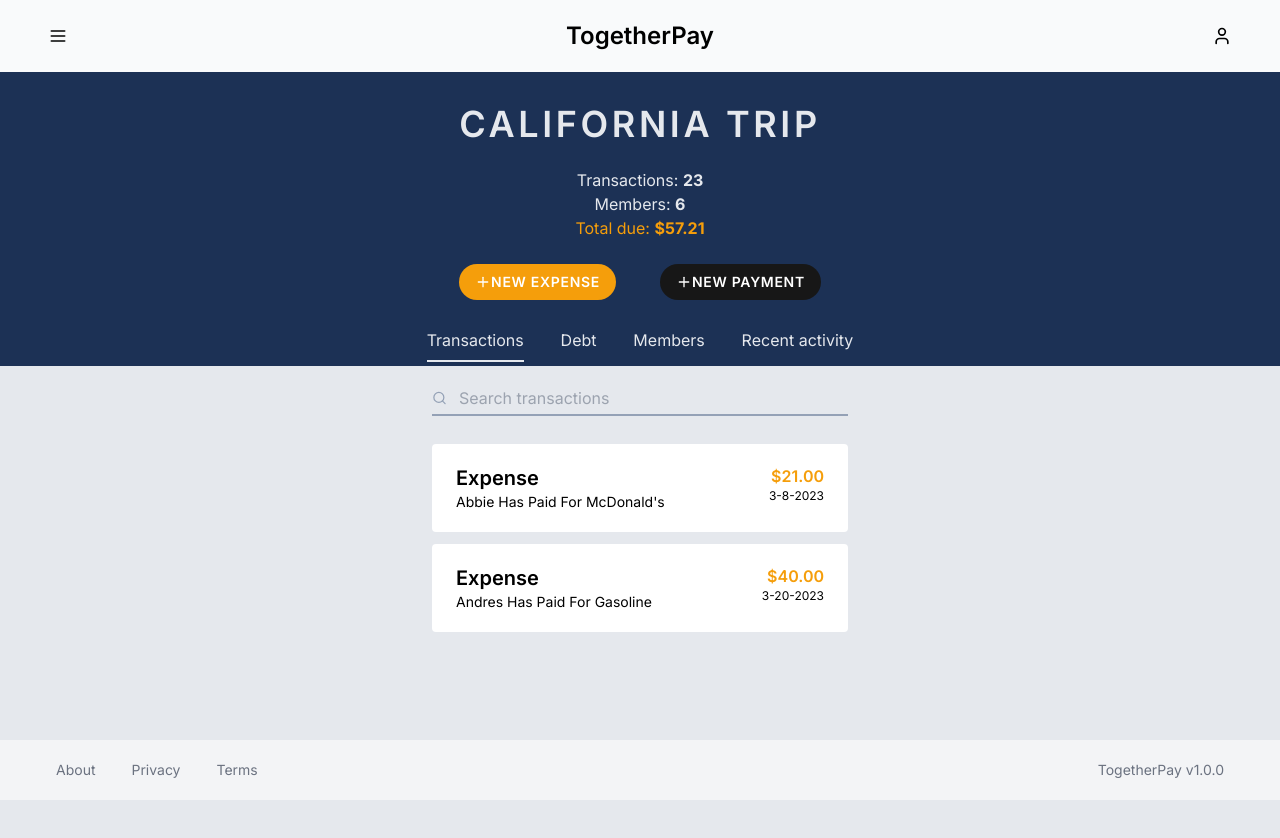
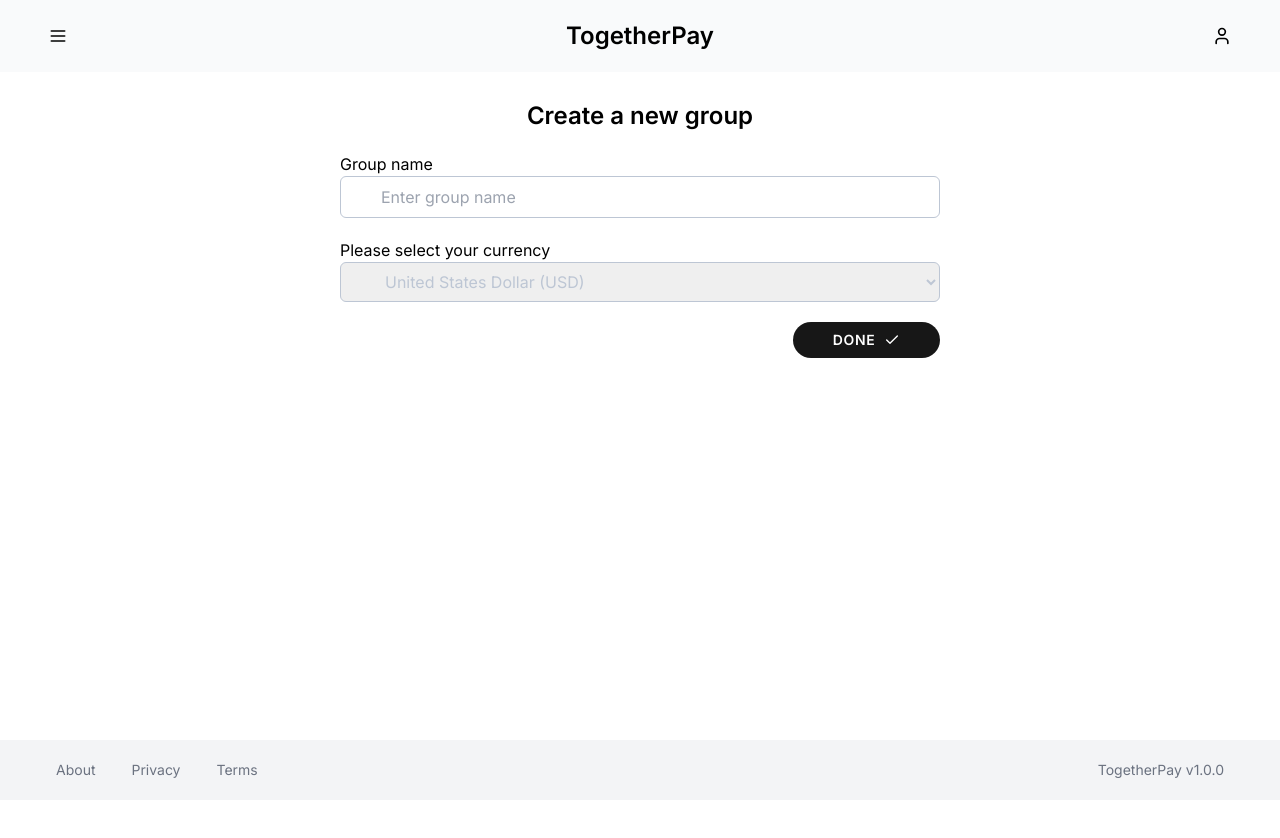
Before and after one commit to chingu-voyages/v43-tier3-team-42, a Next.js app: page /togetherpay/newExpense in a window 1280 px wide. Shown: the top 838 px of the page. After the commit the page ends 800 px from the top, so only its background shows below. Built offline with nearby package versions, Linux system fonts and the light colour scheme.

Commit message:
Create page.tsx for new expense form

```diff
--- /dev/null
+++ b/src/app/(protected-routes)/togetherpay/newExpense/page.tsx
@@ -0,0 +1,68 @@
+/* eslint-disable @typescript-eslint/no-misused-promises */
+"use client";
+import Button from "@/components/ui/Button";
+import Headline4 from "@/components/ui/headlines/Headline4";
+import { Check } from "lucide-react";
+import { useRouter } from "next/navigation";
+import type { FC } from "react";
+import { type SubmitHandler, useForm } from "react-hook-form";
+import { toast } from "react-hot-toast";
+import { z } from "zod";
+
+const newGroup = z.object({
+  name: z.string().min(1, { message: "Group is required" }),
+  currency: z.string(),
+});
+
+type Groups = z.infer<typeof newGroup>;
+
+const Group: FC = () => {
+  const { register, handleSubmit } = useForm<Groups>();
+  const router = useRouter();
+
+  const onSubmit: SubmitHandler<Groups> = (data) => {
+    try {
+      newGroup.parse(data);
+      router.replace("togetherpay/new/members");
+    } catch (error) {
+      if (error instanceof z.ZodError) {
+        for (const issue of error.issues) {
+          toast.error(issue.message);
+        }
+      }
+    }
+  };
+
+  return (
+    <div className="mx-auto flex flex-col items-center justify-center gap-3 p-5 md:mt-20 md:w-3/6 md:gap-5">
+      <Headline4>Create a new group</Headline4>
+      <div className="w-full">
+        <form onSubmit={handleSubmit(onSubmit)}>
+          <label className="block">Group name</label>
+          <input
+            {...register("name")}
+            placeholder="Enter group name"
+            className="mb-5 block w-full rounded-md border border-navy-100 px-10 py-2 focus:border-slate-200 focus:outline-none"
+          />
+          <label className="block">Please select your currency</label>
+          <select
+            {...register("currency")}
+            className="mb-5 block w-full rounded-md border border-navy-100 px-10 py-2 text-navy-100 focus:border-slate-200 focus:outline-none"
+          >
+            <option value={"USD"}>United States Dollar (USD)</option>
+            <option value={"CAN"}>Canadian Dollar (CAN)</option>
+            <option value={"MXP"}>Mexican Peso (MXP)</option>
+            <option value={"CLP"}>Chlean Peso (CLP)</option>
+          </select>
+          <div className="flex justify-end">
+            <Button variant={"dark"} className="px-10">
+              Done &nbsp; <Check className="h-4 w-4" />
+            </Button>
+          </div>
+        </form>
+      </div>
+    </div>
+  );
+};
+
+export default Group;
```
